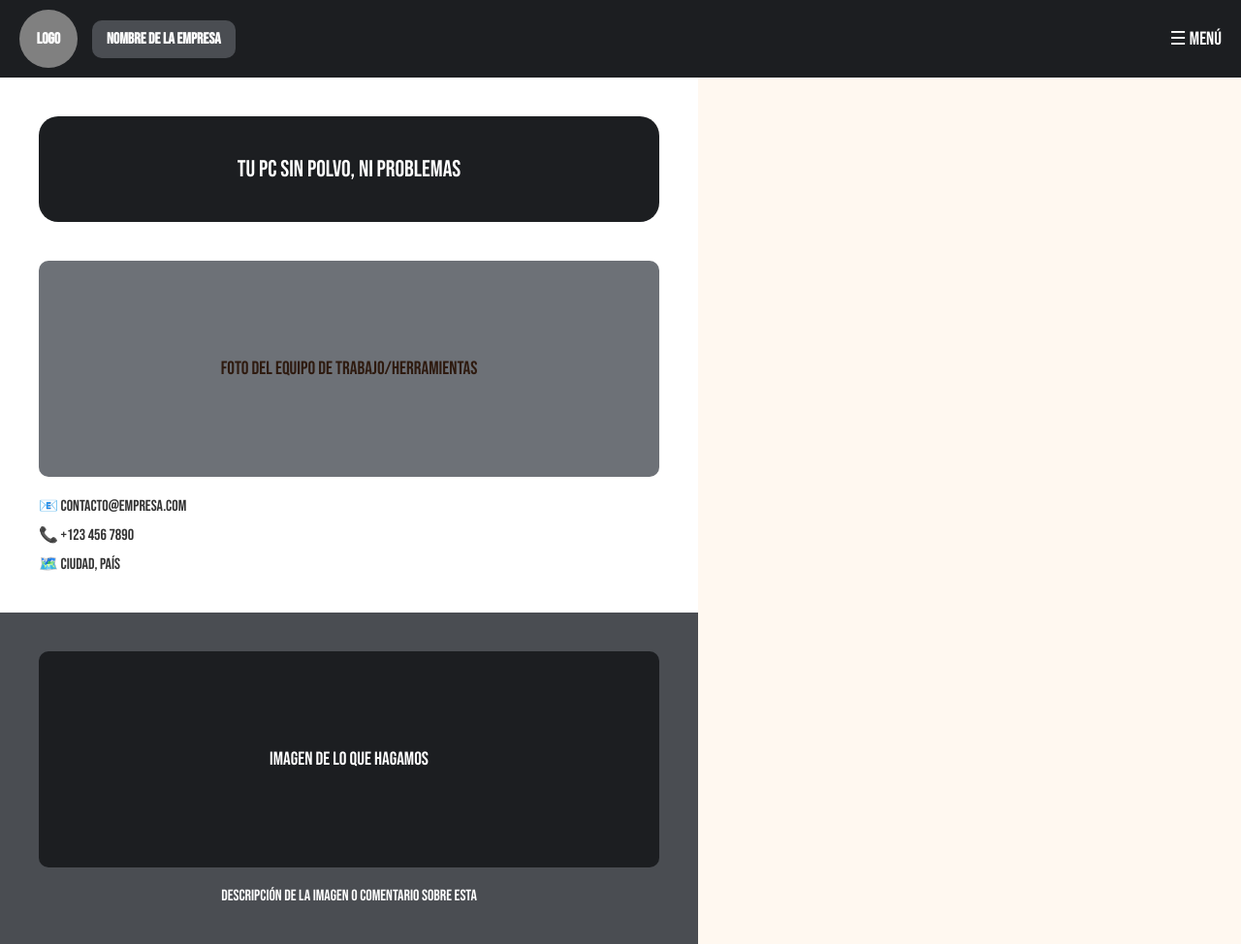
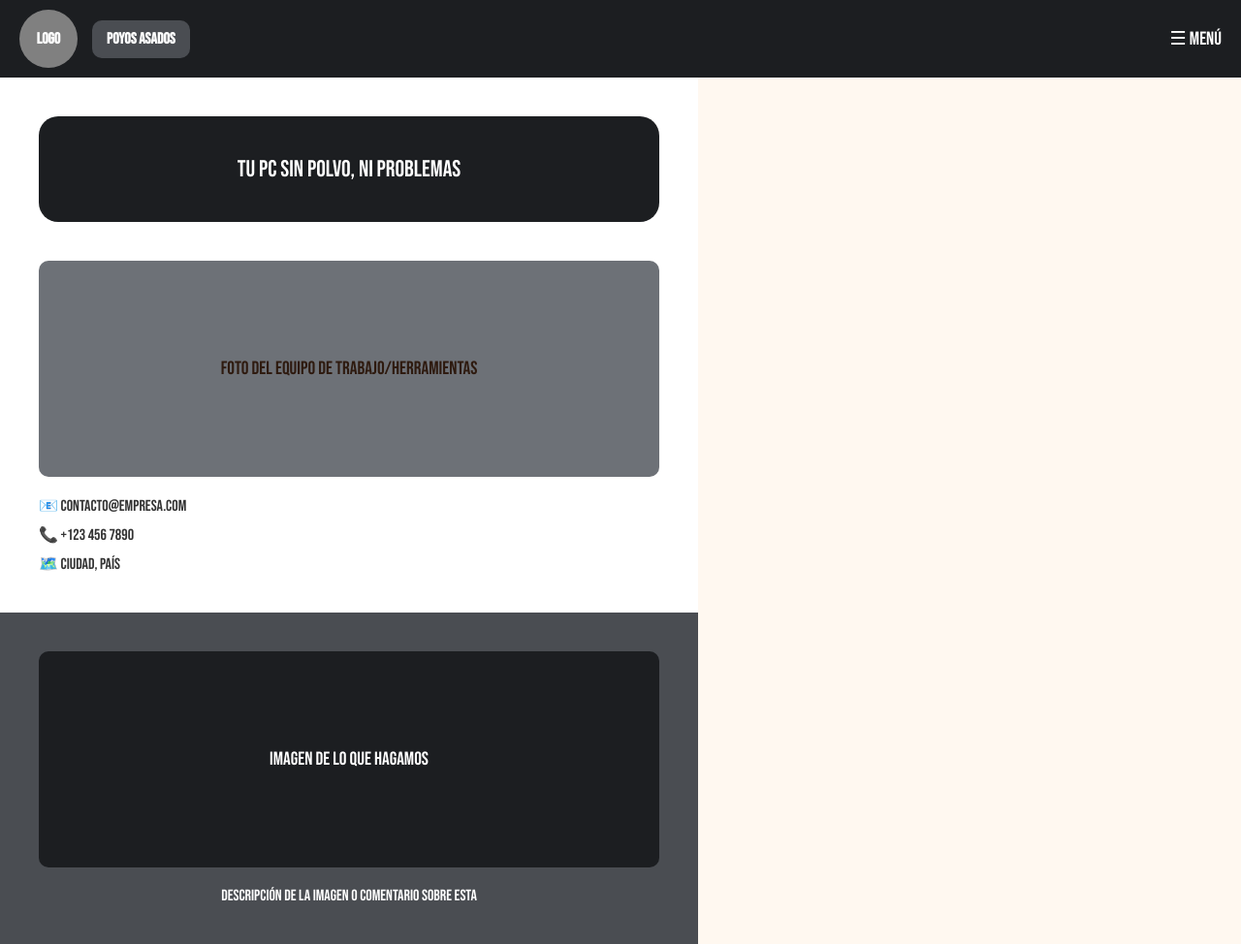
Before and after one commit to Eric223l/Poyos, a plain HTML site: page index.html in a window 1280 px wide. Shown: the whole page at 97% size. Drawn offline with Linux system fonts and the light colour scheme.

Commit message:
Update index.html

```diff
--- a/index.html
+++ b/index.html
@@ -149,7 +149,7 @@
 <body>
 <div class="header">
 <div class="logo">Logo</div>
-<div class="company-name">Nombre de la empresa</div>
+<div class="company-name">poyos asados</div>
 <div class="menu" onclick="window.location.href='menu.html'">☰ Menú</div>
 </div>
 <div class="container">
```
